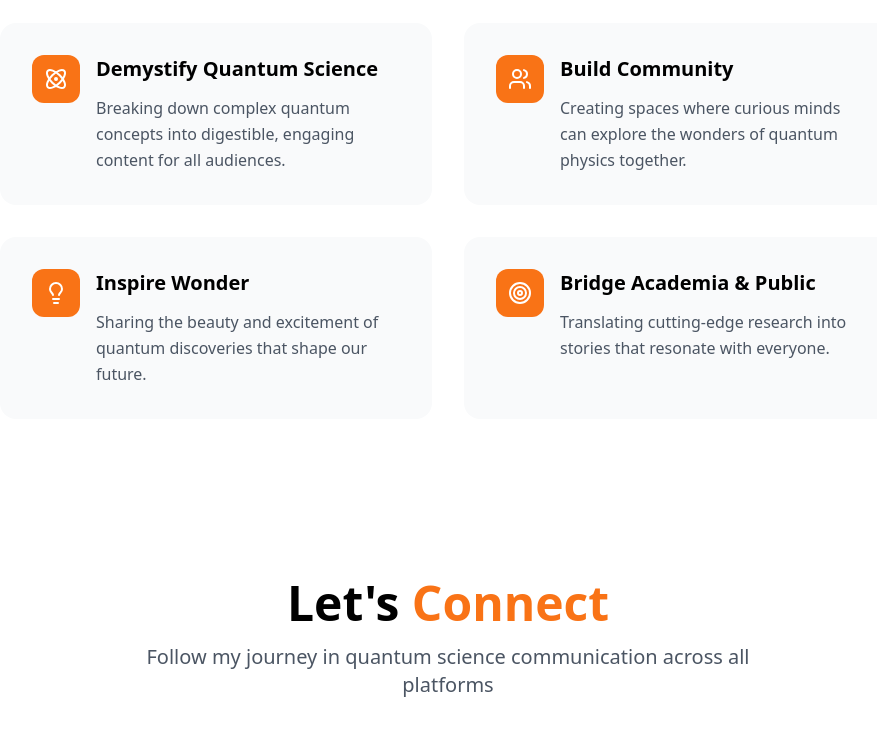
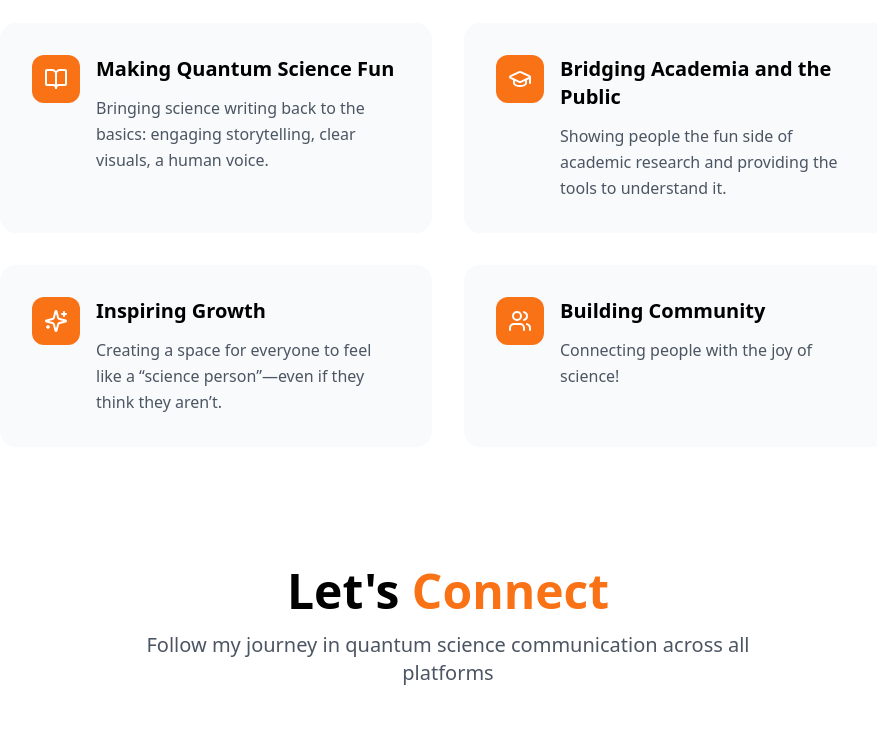
Before and after one commit to roshankern/sws-website, a React (Vite) app: page / in a window 1280 px wide. Shown: the part 2280-3029 px from the top of the page, without its empty margins (192-1069 px from the left). Built offline with nearby package versions, Linux system fonts and the light colour scheme.

Commit message:
update padding

```diff
--- a/src/components/About.tsx
+++ b/src/components/About.tsx
@@ -1,5 +1,5 @@
 
-import { Atom, Users, Lightbulb, Target } from 'lucide-react';
+import { BookOpen, Users, Sparkles, GraduationCap } from 'lucide-react';
 import { useScrollAnimation, getAnimationClasses } from '@/hooks/use-scroll-animation';
 
 const About = () => {
@@ -10,24 +10,24 @@ const About = () => {
 
   const mission = [
     {
-      icon: Atom,
-      title: 'Demystify Quantum Science',
-      description: 'Breaking down complex quantum concepts into digestible, engaging content for all audiences.'
+      icon: BookOpen,
+      title: 'Making Quantum Science Fun',
+      description: 'Bringing science writing back to the basics: engaging storytelling, clear visuals, a human voice.'
+    },
+    {
+      icon: GraduationCap,
+      title: 'Bridging Academia and the Public',
+      description: 'Showing people the fun side of academic research and providing the tools to understand it.'
+    },
+    {
+      icon: Sparkles,
+      title: 'Inspiring Growth',
+      description: 'Creating a space for everyone to feel like a “science person”—even if they think they aren’t.'
     },
     {
       icon: Users,
-      title: 'Build Community',
-      description: 'Creating spaces where curious minds can explore the wonders of quantum physics together.'
-    },
-    {
-      icon: Lightbulb,
-      title: 'Inspire Wonder',
-      description: 'Sharing the beauty and excitement of quantum discoveries that shape our future.'
-    },
-    {
-      icon: Target,
-      title: 'Bridge Academia & Public',
-      description: 'Translating cutting-edge research into stories that resonate with everyone.'
+      title: 'Building Community',
+      description: 'Connecting people with the joy of science!'
     }
   ];
 
--- a/src/components/SocialLinks.tsx
+++ b/src/components/SocialLinks.tsx
@@ -49,7 +49,7 @@ const SocialLinks = () => {
     <section
       id="connect"
       ref={sectionRef}
-      className={`py-20 bg-white ${getAnimationClasses(sectionVisible, 'fadeIn')}`}
+      className={`py-10 bg-white ${getAnimationClasses(sectionVisible, 'fadeIn')}`}
     >
       <div className="container mx-auto px-6">
         <div
```
